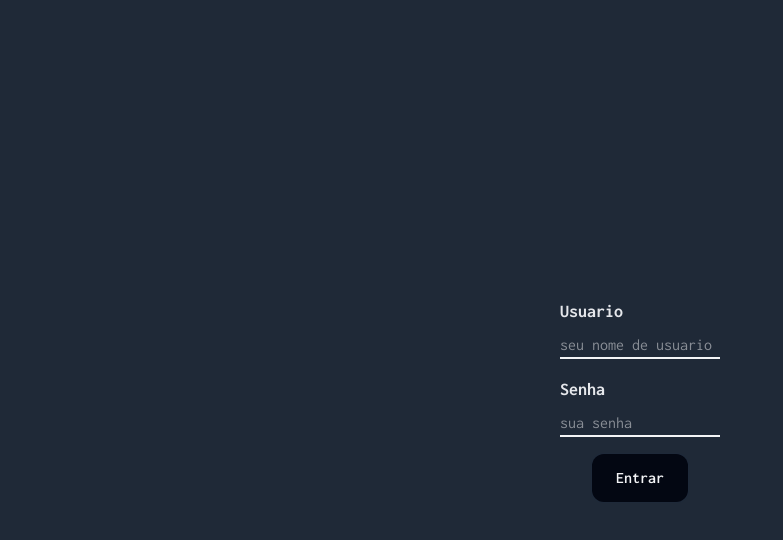
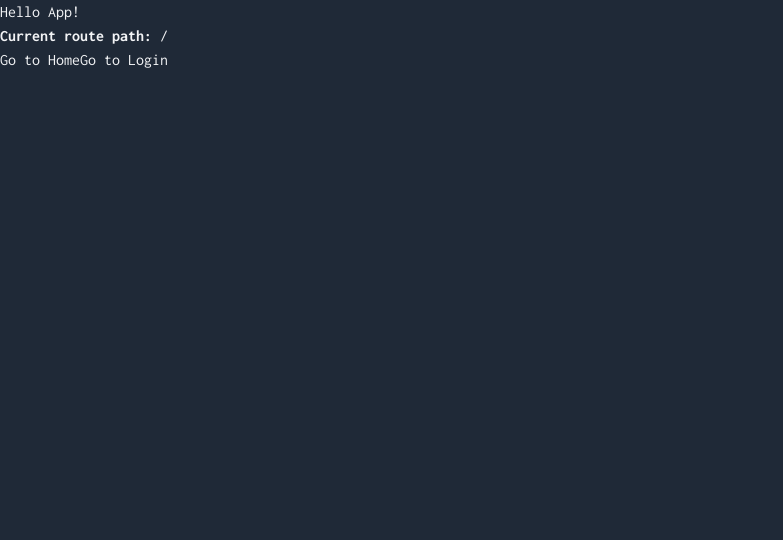
Before and after one commit to ThomasLincoln/My-Invest, a Vue app in the folder frontend/my-invest/: page / in a window 1280 px wide. Shown: the top 540 px of the page, without its empty margins (0-783 px from the left). Built offline with nearby package versions, Linux system fonts and the light colour scheme.

Commit message:
feat: :sparkles: Add Router
Adiciona uma configuração inicial e básica do router

```diff
--- a/frontend/my-invest/package.json
+++ b/frontend/my-invest/package.json
@@ -14,7 +14,8 @@
   "dependencies": {
     "@tailwindcss/vite": "^4.1.11",
     "tailwindcss": "^4.1.11",
-    "vue": "^3.5.18"
+    "vue": "^3.5.18",
+    "vue-router": "^4.5.1"
   },
   "devDependencies": {
     "@vitejs/plugin-vue": "^6.0.1",
--- a/frontend/my-invest/src/App.vue
+++ b/frontend/my-invest/src/App.vue
@@ -1,27 +1,9 @@
 <script setup>
-import { ref } from "vue";
-import InputField from "./components/InputField/InputField.vue";
-import Button from "./components/Button/Button.vue";
 
-const username = ref("");
-const senha = ref("");
 </script>
 
 <template>
-  <section>
-    <div class="flex flex-col justify-center items-center h-screen">
-      <InputField
-        v-model="username"
-        label="Usuario"
-        placeholder="seu nome de usuario"
-        type="text"
-      />
-      <InputField v-model="senha" label="Senha" placeholder="sua senha" type="password" />
-      <Button label="Entrar" />
-    </div>
-  </section>
+    <RouterView />
 </template>
 
-<style scoped>
-
-</style>
+<style scoped></style>
--- a/frontend/my-invest/src/main.js
+++ b/frontend/my-invest/src/main.js
@@ -2,4 +2,8 @@ import { createApp } from 'vue'
 import App from './App.vue'
 import './assets/global.css'
 
-createApp(App).mount('#app')
+import router from './router'
+
+createApp(App)
+.use(router)
+.mount('#app')
--- /dev/null
+++ b/frontend/my-invest/src/router/index.js
@@ -0,0 +1,24 @@
+import { createRouter, createWebHistory } from 'vue-router'
+
+import LoginView from '../views/LoginView.vue'
+import HomeView from '../views/HomeView.vue'
+
+const routes = [
+  {
+    path: '/',
+    name: 'Home',
+    component: HomeView
+  },
+  {
+    path: '/login',
+    name: 'Login',
+    component: LoginView
+  }
+]
+
+const router = createRouter({
+  history: createWebHistory(),
+  routes
+});
+
+export default router;
--- /dev/null
+++ b/frontend/my-invest/src/views/HomeView.vue
@@ -0,0 +1,8 @@
+<template>
+  <h1>Hello App!</h1>
+  <p><strong>Current route path:</strong> {{ $route.fullPath }}</p>
+  <nav>
+    <RouterLink to="/">Go to Home</RouterLink>
+    <RouterLink to="/login">Go to Login</RouterLink>
+  </nav>
+</template>
--- /dev/null
+++ b/frontend/my-invest/src/views/LoginView.vue
@@ -0,0 +1,22 @@
+<script setup>
+import { ref } from 'vue';
+import InputField from '@/components/InputField/InputField.vue';
+import Button from '@/components/Button/Button.vue';
+
+const username = ref("");
+const senha = ref("")
+
+function login(){
+  console.log("tentando logar com ", username.value, senha.value);
+}
+</script>
+
+<template>
+  <section>
+    <div class="flex flex-col justify-center items-center h-screen">
+      <InputField v-model="username" label="Usuario" placeholder="seu nome de usuario" type="text" />
+      <InputField v-model="senha" label="Senha" placeholder="sua senha" type="password" />
+      <Button label="Entrar" @click="login"/>
+    </div>
+  </section>
+</template>
```
Also changed, not shown: frontend/my-invest/src/pages/SignInPage.vue (deleted), 1 other file (tests, documents, lock files or other folders).
